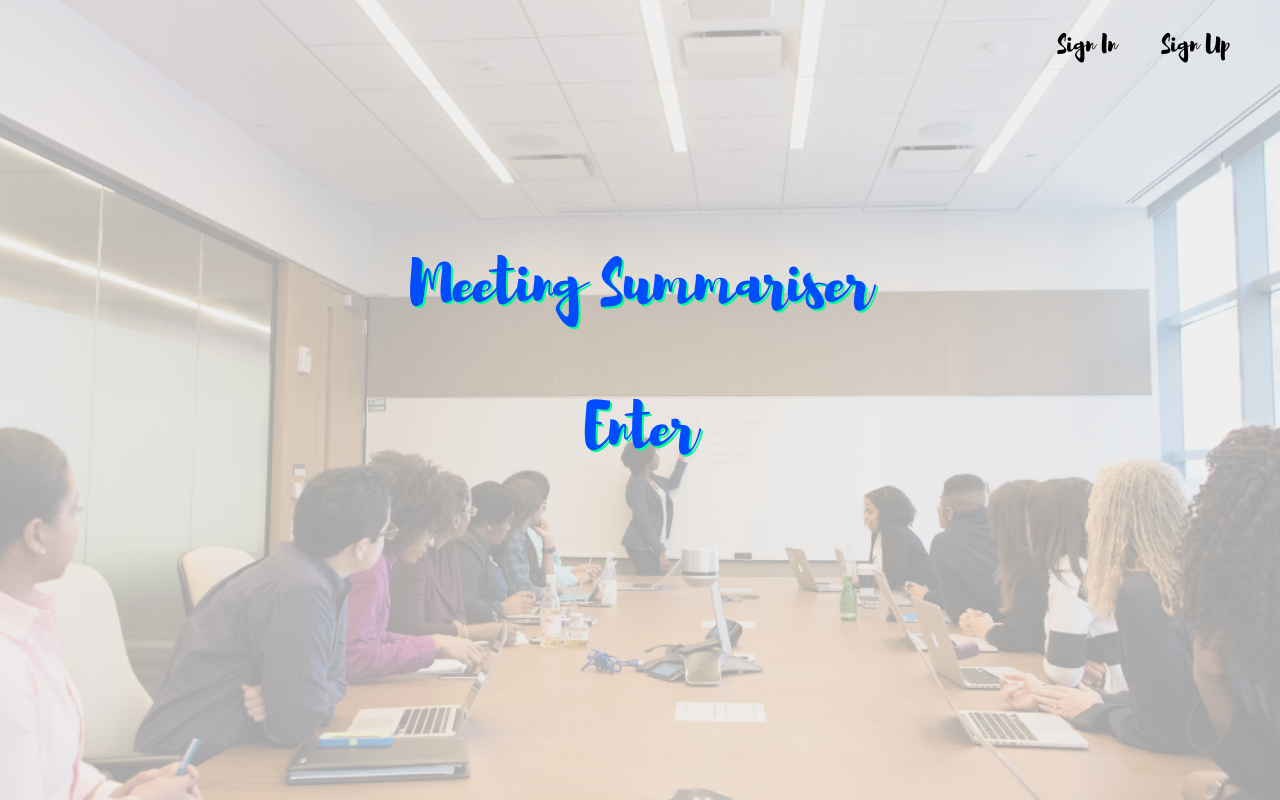
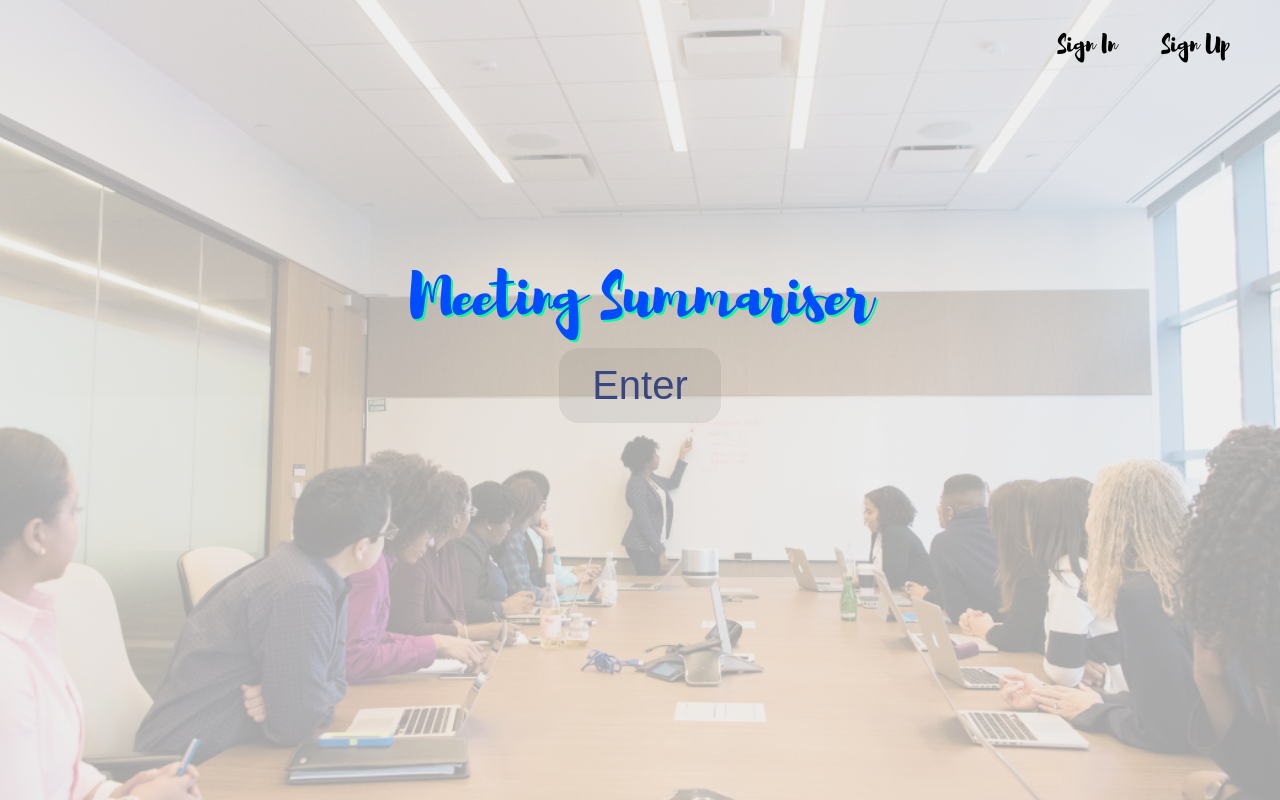
Before and after one commit to Gauravsharma-20/TLDWrite, a React (Create React App) app in the folder client/: page / in a window 1280 px wide. Built offline with nearby package versions, Linux system fonts and the light colour scheme.

Commit message:
Button and Route Added

```diff
--- a/client/src/views/HomePage/homePage.css
+++ b/client/src/views/HomePage/homePage.css
@@ -27,3 +27,24 @@
   color: #004dff;
   text-shadow: 2px 2px #00ff93;
 }
+
+button {
+  color: rgb(56, 70, 131);
+  border: none;
+  background-color: rgba(79, 82, 82, 0.1);
+  padding: 15px;
+  font-size: 40px;
+  font-weight: 300;
+  letter-spacing: 0;
+  display: inline-block;
+  transition: all 0.5s;
+  width: 35%;
+  margin: 15px;
+  border-radius: 20px;
+}
+
+button:hover {
+  color: #000;
+  background-color: #fff;
+  transition: all 0.5s;
+}
--- a/client/src/views/HomePage/index.js
+++ b/client/src/views/HomePage/index.js
@@ -1,9 +1,15 @@
 import React from "react";
+import { useHistory } from "react-router-dom";
 
 import './homePage.css';
 
-class HomePage extends React.Component{
-  render(){
+const HomePage=()=>{
+  const history = useHistory();
+
+  const handleButtonClick=()=>{
+    history.push('/FileUploader');
+  }
+
   return (
     <div id="hp01Homepage">
       <div className="hp01TopBar">
@@ -12,12 +18,11 @@ class HomePage extends React.Component{
         </div>
       </div>
       <div className="hp01Summariser">
-         Meeting Summariser <br/><br/>
-         Enter
+        Meeting Summariser<br/>
+        <button onClick={handleButtonClick}>Enter</button>
       </div>
     </div>
    )
 }
-}
 
 export default HomePage;
```
Lines whose indentation alone changed are shown as unchanged.
